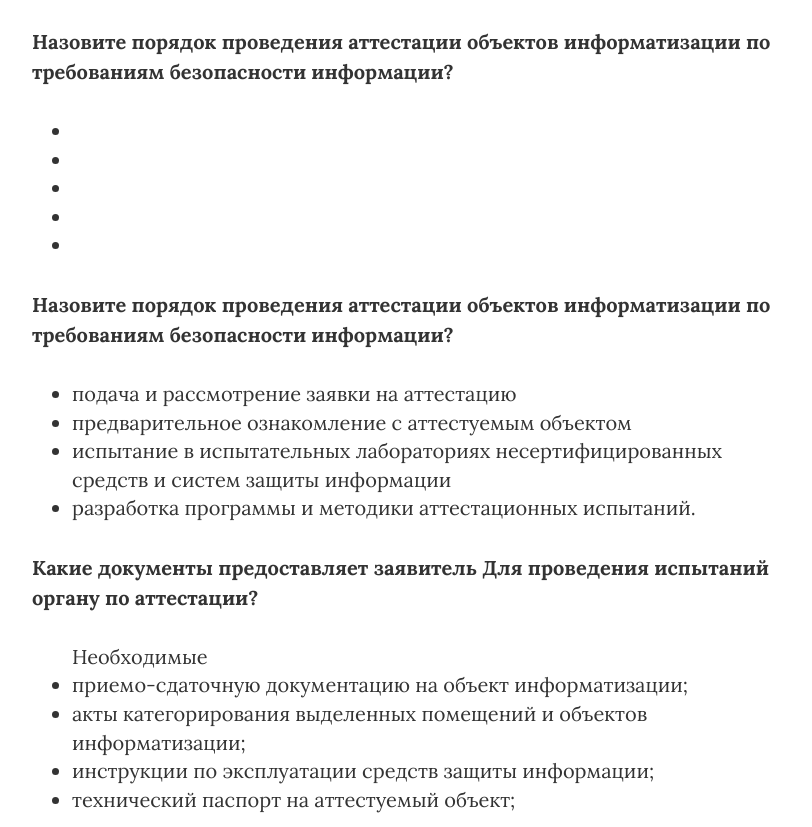
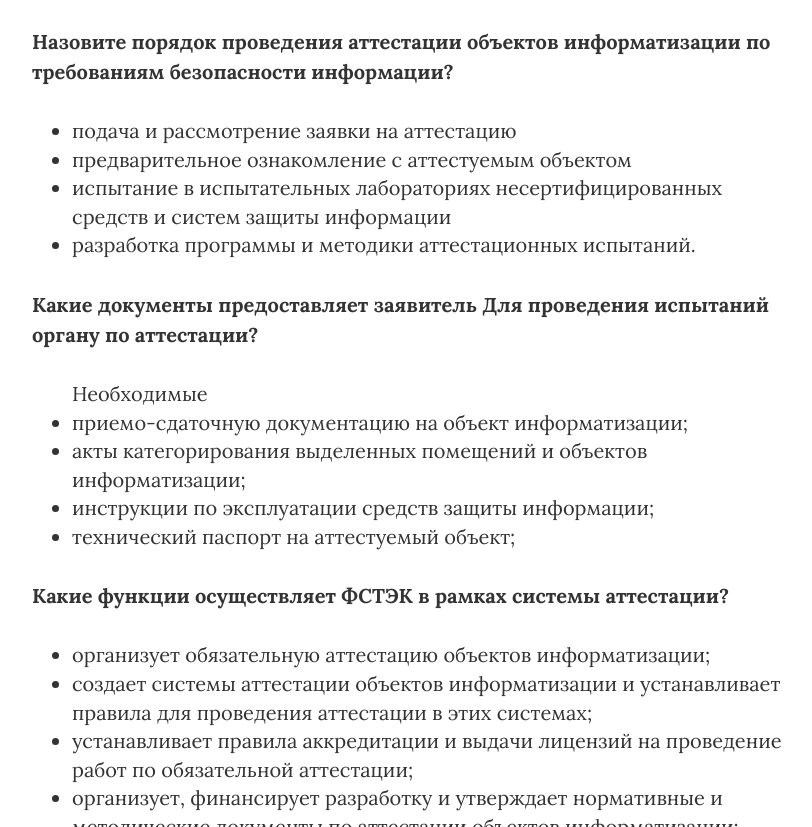
Before and after one commit to MisterZurg/Bonch_Labs_Web, a website: page lab2.html in a window 1280 px wide. Shown: the part 4628-5455 px from the top of the page, without its empty margins (233-1045 px from the left). Drawn offline with nearby package versions, Linux system fonts and the light colour scheme.

Commit message:
Small updates

```diff
--- a/lab2.html
+++ b/lab2.html
@@ -239,15 +239,6 @@
         </ul>
         </p>
 
-        <p><b>Назовите порядок проведения аттестации объектов информатизации по требованиям безопасности информации?</b>
-        <ul>
-          <li></li>
-          <li></li>
-          <li></li>
-          <li></li>
-          <li></li>
-        </ul>
-        </p>
 
         <p><b>Назовите порядок проведения аттестации объектов информатизации по требованиям безопасности информации?</b>
         <ul>
```
